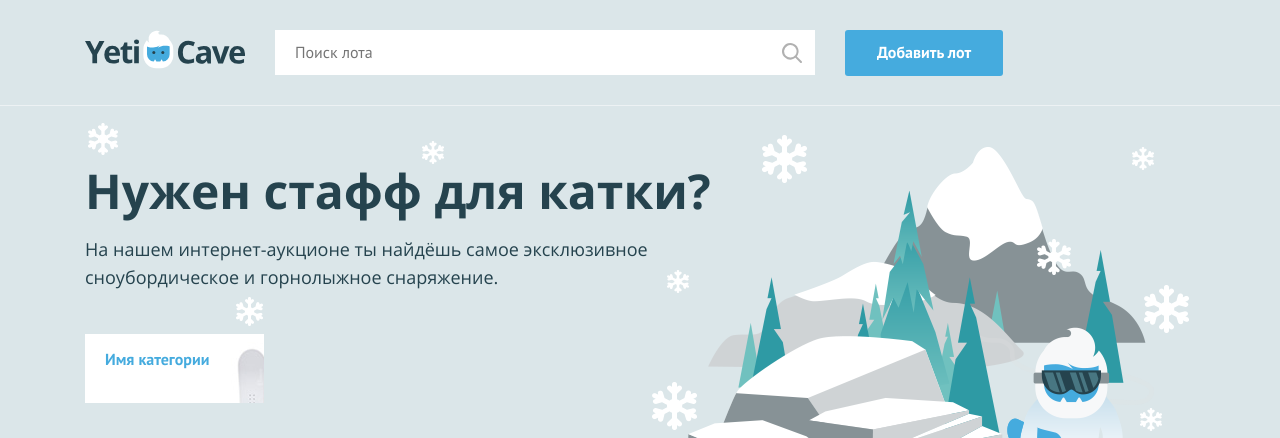
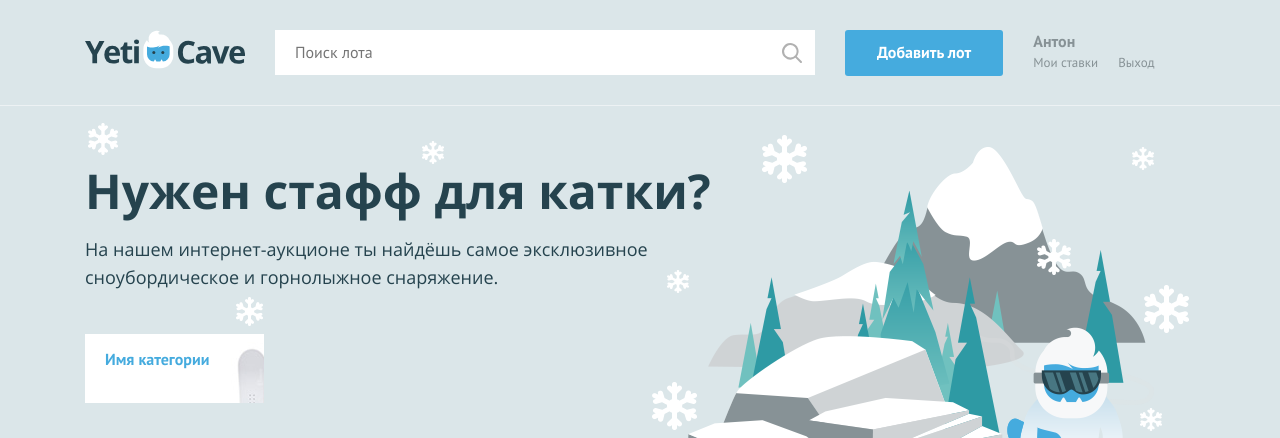
Before and after one commit to shilovAnton/1222555-yeticave-11, a PHP site: page / in a window 1280 px wide. Shown: the top 438 px of the page. Run offline with PHP 8.4, Linux system fonts and the light colour scheme.

Commit message:
Update index.php
Второе задание(Строка 31- 46 )

```diff
--- a/index.php
+++ b/index.php
@@ -1,7 +1,7 @@
 <?php
 $is_auth = rand(0, 1);
 
-$user_name = ''; // укажите здесь ваше имя
+$user_name='Антон'; // укажите здесь ваше имя
 ?>
 <!DOCTYPE html>
 <html lang="ru">
@@ -27,9 +27,23 @@ $user_name = ''; // укажите здесь ваше имя
         <a class="main-header__add-lot button" href="pages/add-lot.html">Добавить лот</a>
 
         <nav class="user-menu">
-
         <!-- здесь должен быть PHP код для показа меню и данных пользователя -->
-
+           <?php if($is_auth==1): ?>
+              <div class="user-menu__logged">
+                <p><?=$user_name; ?></p>
+                <a class="user-menu__bets" href="pages/my-bets.html">Мои ставки</a>
+                <a class="user-menu__logout" href="#">Выход</a>
+              </div>
+           <?php else: ?>
+              <ul class="user-menu__list">
+                <li class="user-menu__item">
+                   <a href="#">Регистрация</a>
+                </li>
+                <li class="user-menu__item">
+                   <a href="#">Вход</a>
+                </li>
+           <?php endif; ?>
+              </ul>
         </nav>
     </div>
 </header>
```
